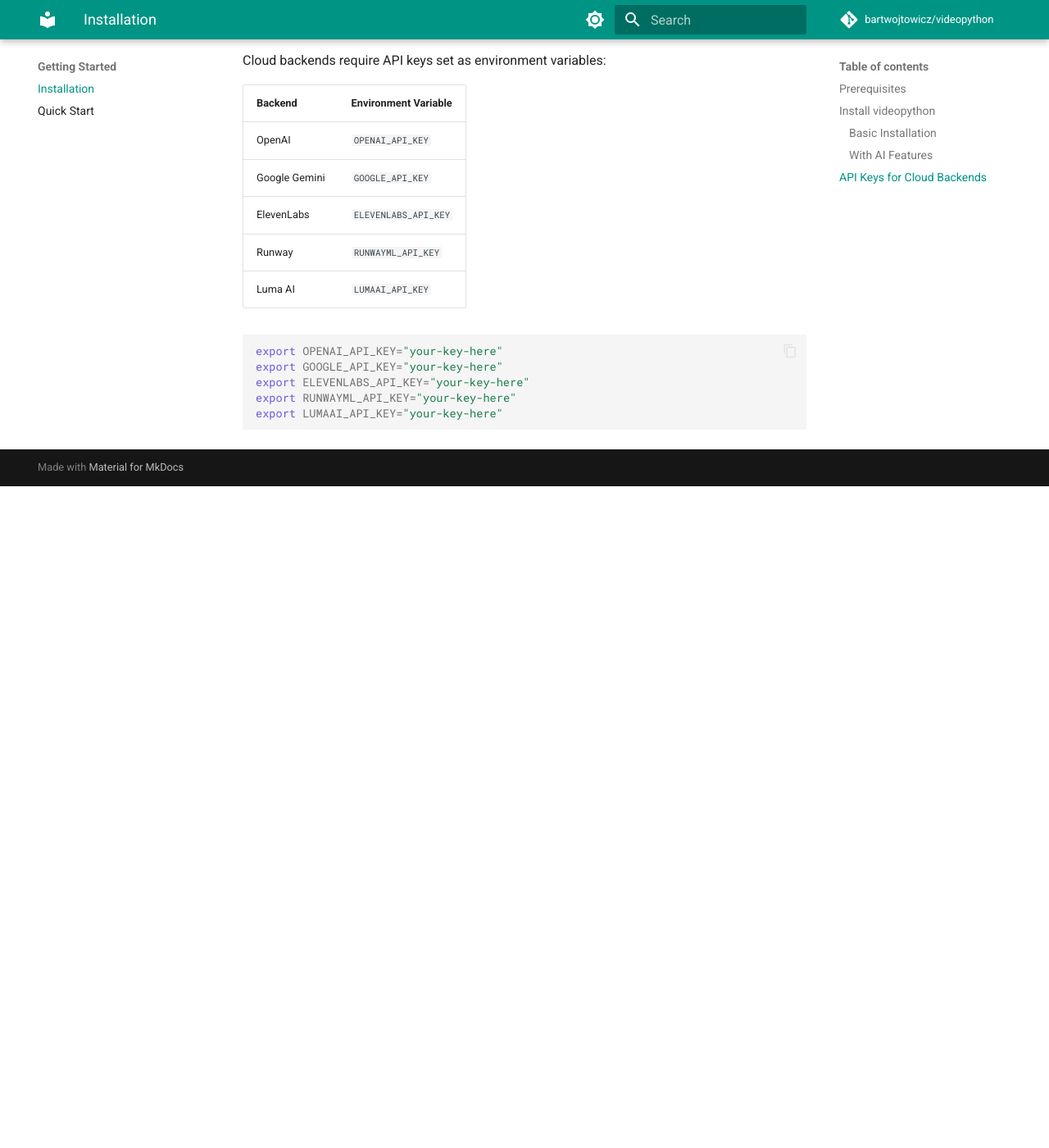
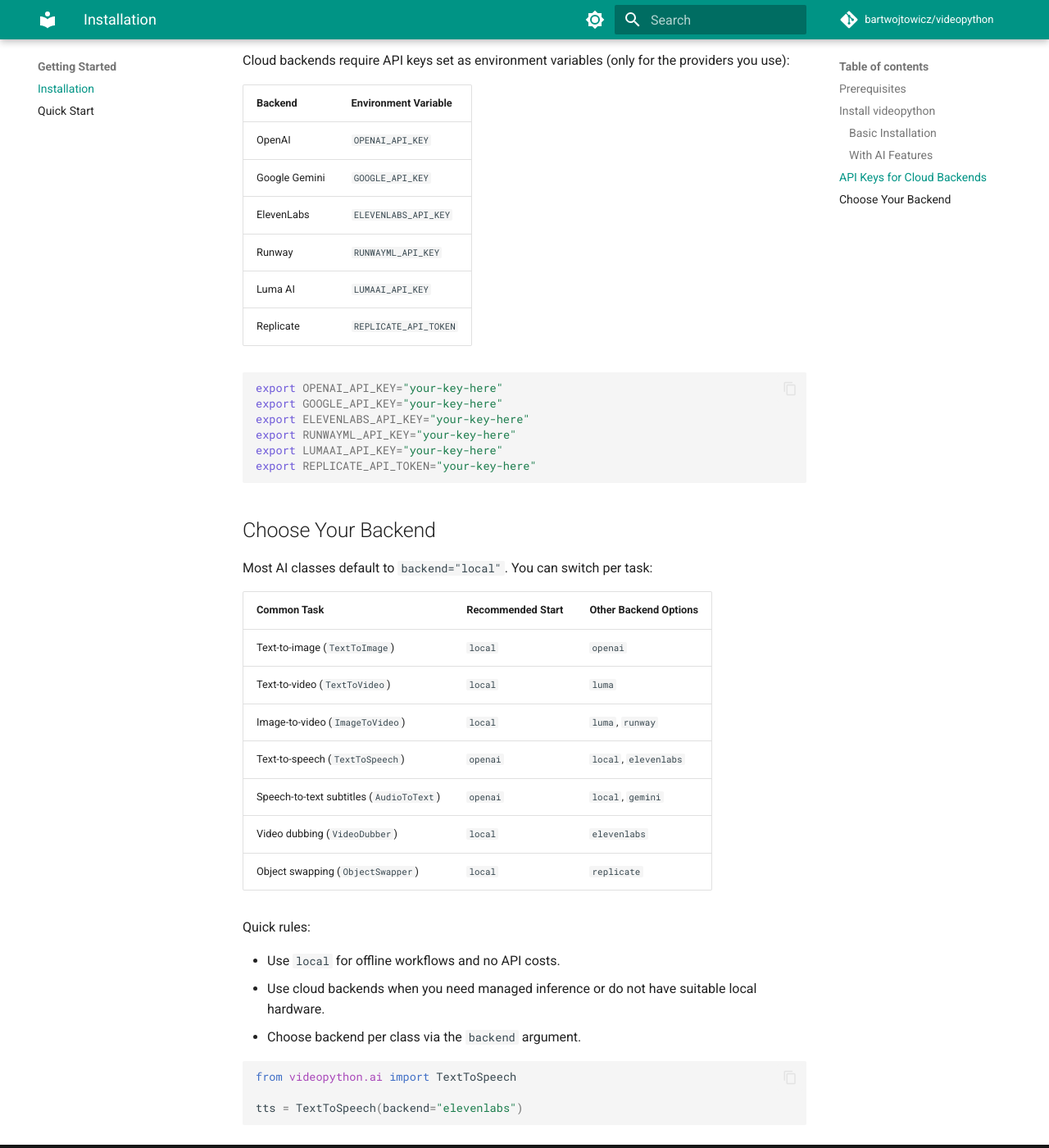
Before and after one commit to BartWojtowicz/videopython, an MkDocs documentation site: the page built from docs/getting-started/installation.md, in a window 1280 px wide and 1400 px high, scrolled down 1140 px. Shown: the whole window at 82% size. Built offline with MkDocs 1.6.1 and Material for MkDocs 9.7.7, drawn with Linux system fonts in a browser that asks for light colours; comment, search, counter and statistics services are not loaded; before the commit the page ends 1733 px from its top, so only the background shows below that; some of the changed text lies outside the part shown.

````diff
--- a/docs/getting-started/installation.md
+++ b/docs/getting-started/installation.md
@@ -30,7 +30,7 @@ uv add videopython
 
 ### With AI Features
 
-To use AI-powered generation and understanding features:
+To use AI-powered generation, understanding, dubbing, and object swapping features:
 
 ```bash
 pip install "videopython[ai]"
@@ -45,7 +45,7 @@ uv add videopython --extra ai
 
 ## API Keys for Cloud Backends
 
-Cloud backends require API keys set as environment variables:
+Cloud backends require API keys set as environment variables (only for the providers you use):
 
 | Backend | Environment Variable |
 |---------|---------------------|
@@ -54,6 +54,7 @@ Cloud backends require API keys set as environment variables:
 | ElevenLabs | `ELEVENLABS_API_KEY` |
 | Runway | `RUNWAYML_API_KEY` |
 | Luma AI | `LUMAAI_API_KEY` |
+| Replicate | `REPLICATE_API_TOKEN` |
 
 ```bash
 export OPENAI_API_KEY="your-key-here"
@@ -61,4 +62,31 @@ export GOOGLE_API_KEY="your-key-here"
 export ELEVENLABS_API_KEY="your-key-here"
 export RUNWAYML_API_KEY="your-key-here"
 export LUMAAI_API_KEY="your-key-here"
+export REPLICATE_API_TOKEN="your-key-here"
 ```
+
+## Choose Your Backend
+
+Most AI classes default to `backend="local"`. You can switch per task:
+
+| Common Task | Recommended Start | Other Backend Options |
+|------------|-------------------|------------------------|
+| Text-to-image (`TextToImage`) | `local` | `openai` |
+| Text-to-video (`TextToVideo`) | `local` | `luma` |
+| Image-to-video (`ImageToVideo`) | `local` | `luma`, `runway` |
+| Text-to-speech (`TextToSpeech`) | `openai` | `local`, `elevenlabs` |
+| Speech-to-text subtitles (`AudioToText`) | `openai` | `local`, `gemini` |
+| Video dubbing (`VideoDubber`) | `local` | `elevenlabs` |
+| Object swapping (`ObjectSwapper`) | `local` | `replicate` |
+
+Quick rules:
+
+- Use `local` for offline workflows and no API costs.
+- Use cloud backends when you need managed inference or do not have suitable local hardware.
+- Choose backend per class via the `backend` argument.
+
+```python
+from videopython.ai import TextToSpeech
+
+tts = TextToSpeech(backend="elevenlabs")
+```
````
Also changed, not shown: README.md (+116 -40 lines), docs/api/ai/transforms.md (+2 -1 lines), docs/examples/social-clip.md (+2 -2 lines), docs/getting-started/quickstart.md (+3 -1 lines), docs/index.md (+6 -2 lines), 1 other file.
